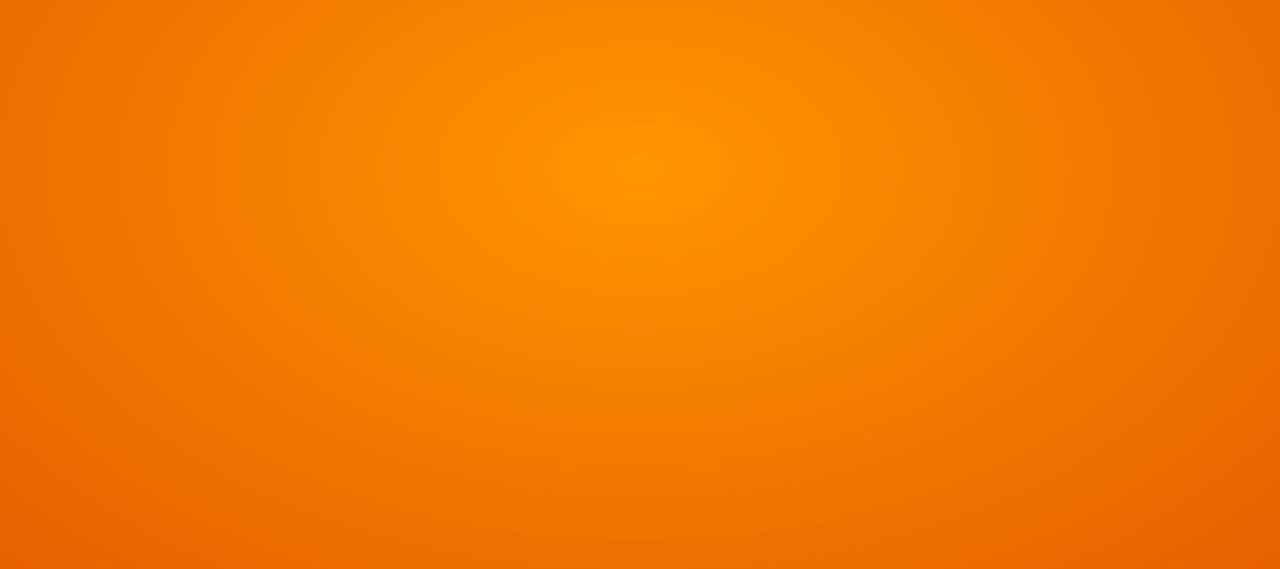
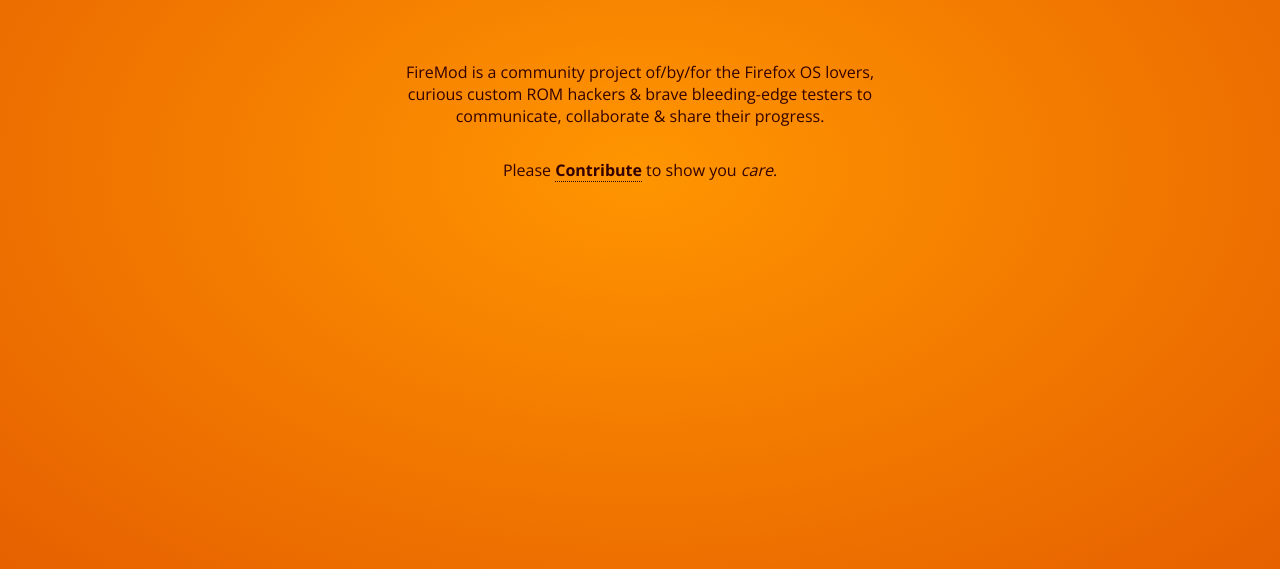
Before and after one commit to debloper/firemod, a plain HTML site: page index.html in a window 1280 px wide. Shown: the part 231-800 px from the top of the page. Drawn offline with nearby package versions, Linux system fonts and the light colour scheme.

Commit message:
Precisely promoting project pledge
Signed-off-by: Soumya Deb <debloper@gmail.com>

```diff
--- a/index.html
+++ b/index.html
@@ -37,6 +37,13 @@
 	<h1 id="title">FireMod</h1>
 	<h3 id="punchline">The home of aftermarket Firefox OS ROMs</h3>
 
+	<p>
+		FireMod is a community project of/by/for the Firefox OS lovers, curious custom ROM hackers &amp; brave bleeding-edge testers to communicate, collaborate &amp; share their progress.
+	</p>
+	<p>
+		Please <strong id="giving">Contribute</strong> to show you <em>care</em>.
+	</p>
+
 	<!-- Lazy Loadable JS -->
 	<!--script src=""></script-->
 
--- a/style.css
+++ b/style.css
@@ -28,6 +28,11 @@ body {
   font-family: "Open Sans", Sans-serif;
   text-align: center;
 }
+p {
+  width: 30rem;
+  margin: 2rem auto;
+  color: #300;
+}
 
 /* 1. ID & Class */
 #title {
@@ -40,8 +45,11 @@ body {
   color: #FF9500;
 }
 #punchline {
-  margin-top: 0;
+  margin: 0 auto 4rem;
   color: rgba(51,0,0,0.5);
+}
+#giving {
+  border-bottom: 1px dotted;
 }
 
 /* 2. Pseudoclass */
```
